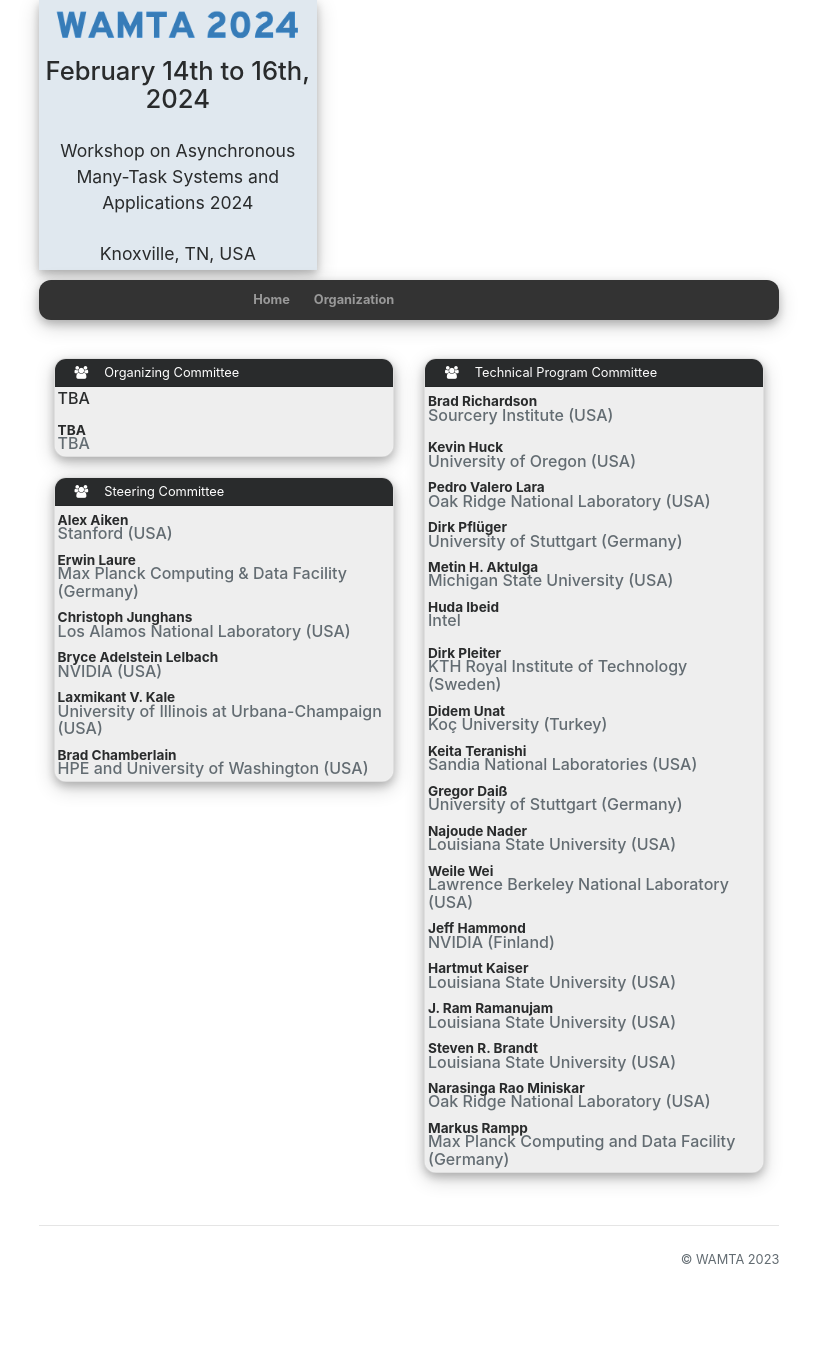
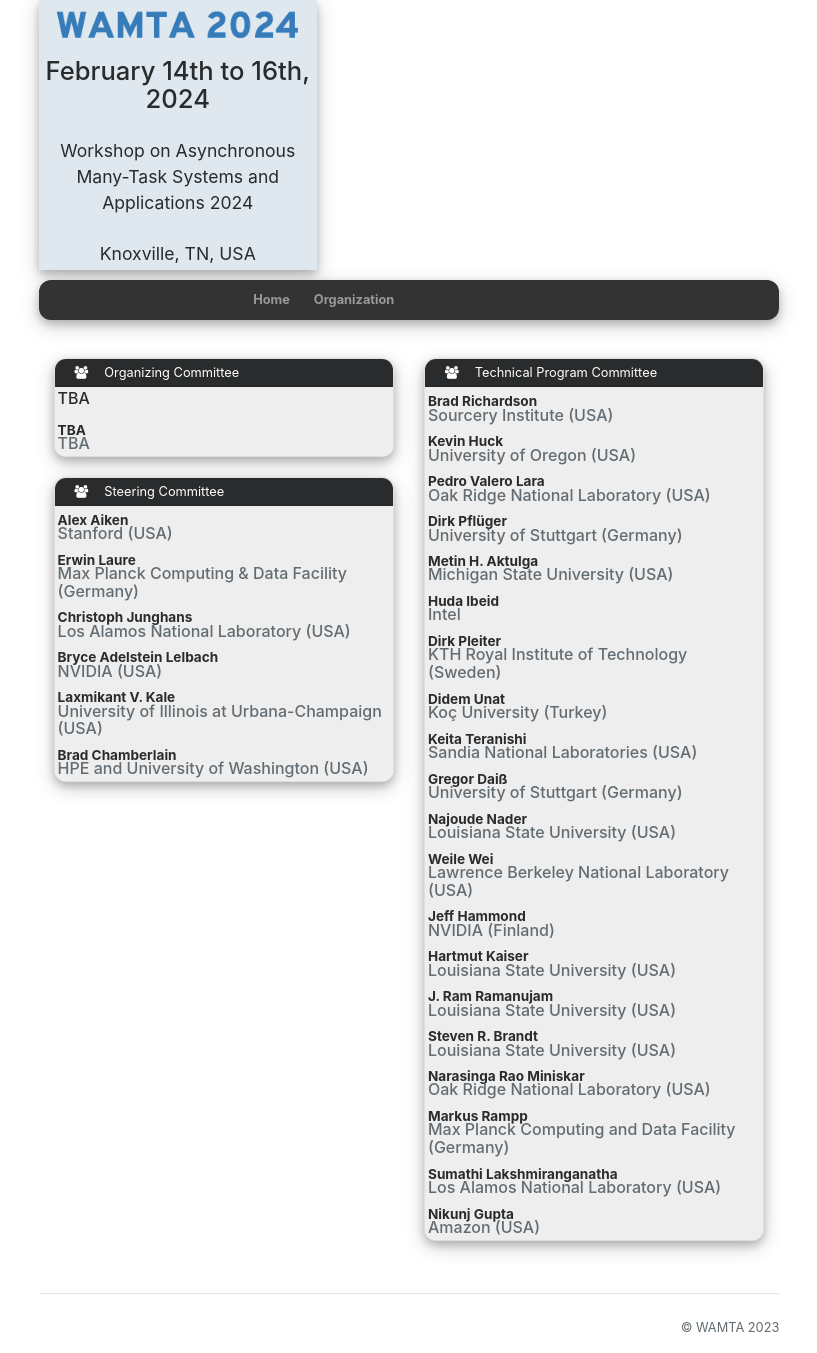
Before and after one commit to wamta26/WAMTA26.github.io, a Jekyll site: the page built from committees.html, in a window 1280 px wide. Shown: the whole page, without its empty margins (231-1048 px from the left). Built offline with Jekyll 4.4.1, drawn with Linux system fonts in a browser that asks for light colours; nearby versions of some CDN libraries; before the commit the page ends 1285 px from its top, so only the background shows below that.

Commit message:
Update conference.yml

```diff
--- a/_data/conference.yml
+++ b/_data/conference.yml
@@ -99,9 +99,6 @@
   - name: Brad Richardson
     org: Sourcery Institute (USA)
     homepage:
-  - #name: Patricia Grubel
-    #org: Los Alamos National Laboratory (USA)
-    #homepage:
   - name: Kevin Huck
     org: University of Oregon (USA)
     homepage:
@@ -117,9 +114,6 @@
   - name:  Huda Ibeid
     org: Intel
     homepage:
-  - #name: Ben Bergen
-    #org: Los Alamos National Laboratory (USA)
-    #homepage:
   - name: Dirk Pleiter
     org: KTH Royal Institute of Technology (Sweden)
     homepage:
@@ -156,6 +150,12 @@
   - name: Markus Rampp
     org: Max Planck Computing and Data Facility (Germany)
     homepage:
+  - name: Sumathi Lakshmiranganatha
+    org: Los Alamos National Laboratory (USA)
+    homepage:
+  - name: Nikunj Gupta
+    org: Amazon (USA)
+    homepage:
 technical_program_chair:
   - name:  Patrick Diehl
     org: Louisiana State University (USA)
```
